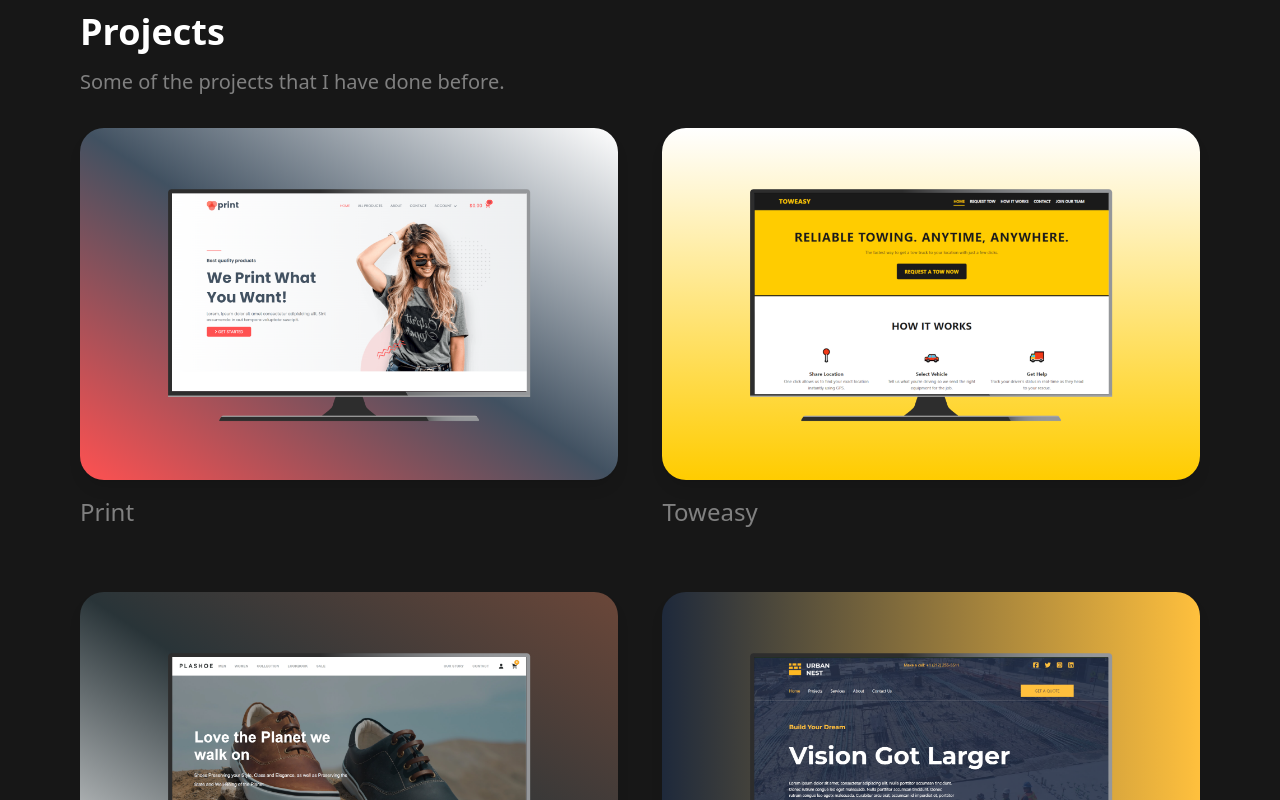
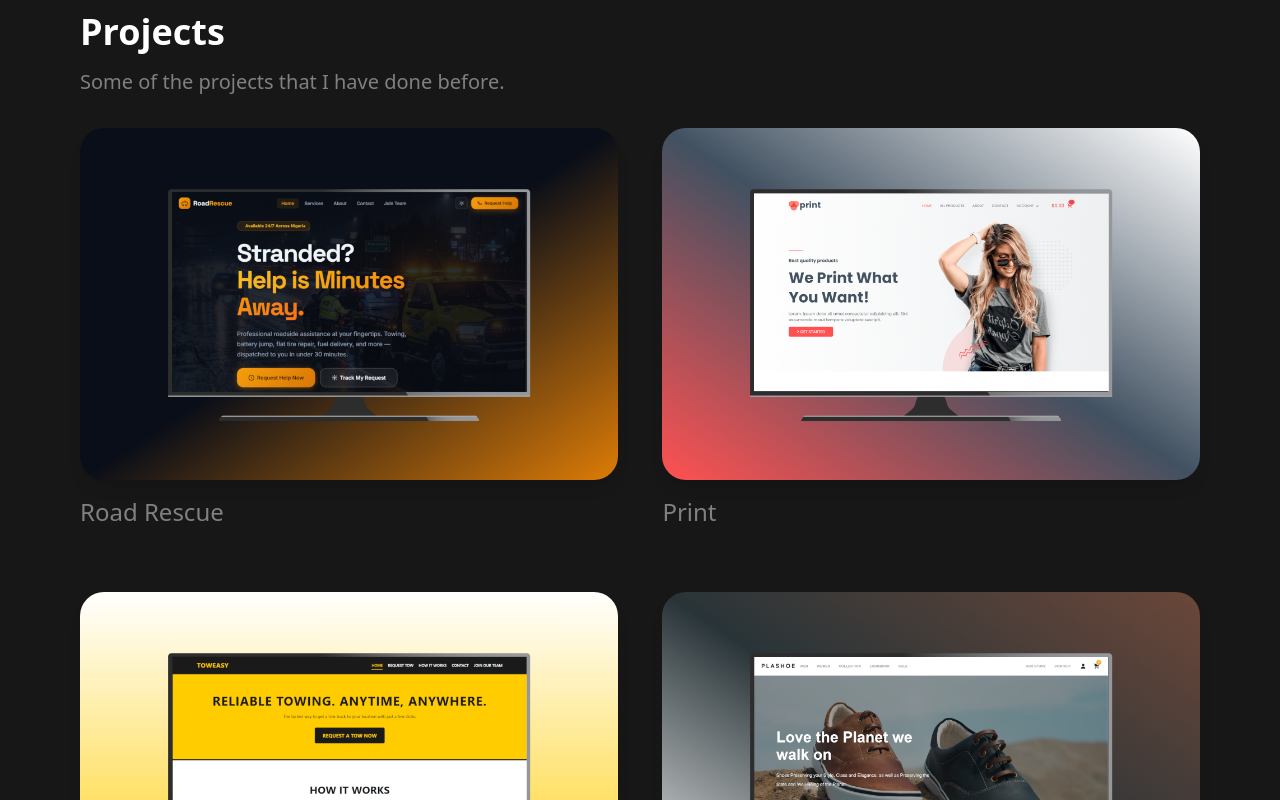
Before and after one commit to ib-ahmedd/portfolio, a Next.js app: page / in a window 1280 px wide. Shown: the part 2100-2900 px from the top of the page. Built offline with nearby package versions, Linux system fonts and the light colour scheme.

Commit message:
add road rescue to portfolio

```diff
--- a/app/globals.css
+++ b/app/globals.css
@@ -38,3 +38,7 @@
 .toweasy-bg {
   @apply bg-gradient-to-b from-[#ffff] to-[#ffcc00];
 }
+
+.road-rescue-bg {
+  @apply bg-gradient-to-br from-[#0a0e18] via-[#0a0e18] to-[#dd7c07];
+}
--- a/constants/index.ts
+++ b/constants/index.ts
@@ -22,6 +22,12 @@ import {
 } from "@types";
 
 export const projectsArray: ProjectCardProps[] = [
+  {
+    title: "Road Rescue",
+    image: "/images/portfolio/road-rescue.png",
+    bgClassName: "road-rescue-bg",
+    link: "https://road-rescue-wheat.vercel.app",
+  },
   {
     title: "Print",
     image: "/images/portfolio/print.png",
```
Also changed, not shown: public/images/portfolio/road-rescue.png (added).
